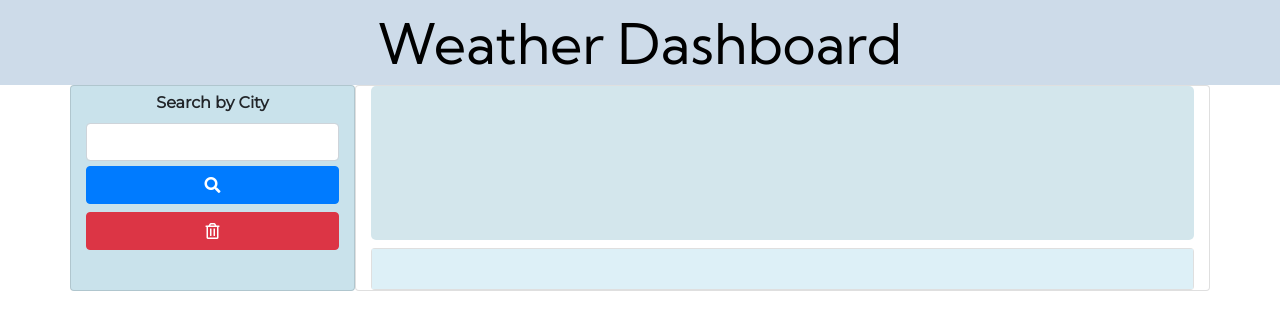
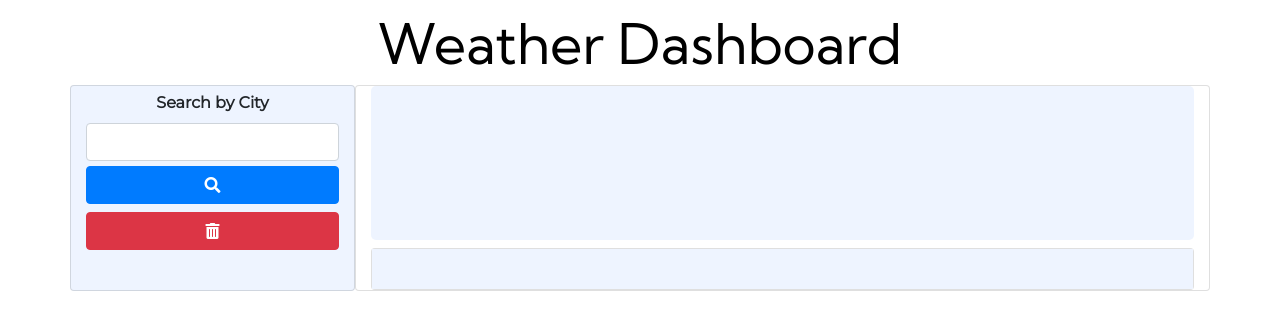
Before and after one commit to dorykahale/Weather-Dashboard-App, a plain HTML site: page index.html in a window 1280 px wide. Drawn offline with nearby package versions, Linux system fonts and the light colour scheme.

Commit message:
update style

```diff
--- a/index.html
+++ b/index.html
@@ -29,7 +29,7 @@
                     <button type="submit" form="search-form" id="search-button" class="btn btn-primary btn-block"><i
                             class="fas fa-search"></i></button>
                     <button type="reset" form="search-form" id="dlt-btn" class="btn btn-danger btn-block"><i
-                            class="far fa-trash-alt"></i></button>
+                            class="fas fa-trash-alt"></i></button>
                 </form>
                 <div id="search-history" class="card-body">
                     <!-- save and display recent cities searched -->
--- a/style.css
+++ b/style.css
@@ -3,9 +3,9 @@
 }
 :root {
     --primary: black;
-    --secondary: rgb(205, 219, 233);
-    --container: rgb(255, 255, 255);
-    --background: ghostwhite;
+    --secondary: rgb(255, 255, 255);
+    --container: rgb(238, 244, 255);
+    --background: rgb(238, 244, 255);
     --heading-font: "Kumbh Sans", sans-serif;
     --text-font: "Montserrat", sans-serif;
 }
@@ -36,14 +36,14 @@
     margin-top: 5px;
 }
 .search-wrap-style {
-    background-color: rgb(201, 226, 235);
+    background-color: rgb(238, 244, 255);
 }
 .text-input {
     margin-bottom: 5px;
 }
 .current-style {
     text-align: center;
-    background-color: rgb(211, 230, 236);
+    background-color: rgb(238, 244, 255);
     margin-bottom: 8px;
     border-radius: 5px;
 }
@@ -72,7 +72,7 @@
 .forecast-class {
     display: flex;
     justify-content: space-between;
-    background-color: rgb(221, 240, 247);
+    background-color: rgb(238, 244, 255);
 }
 .forecast-icon {
     width: 75px;
```
